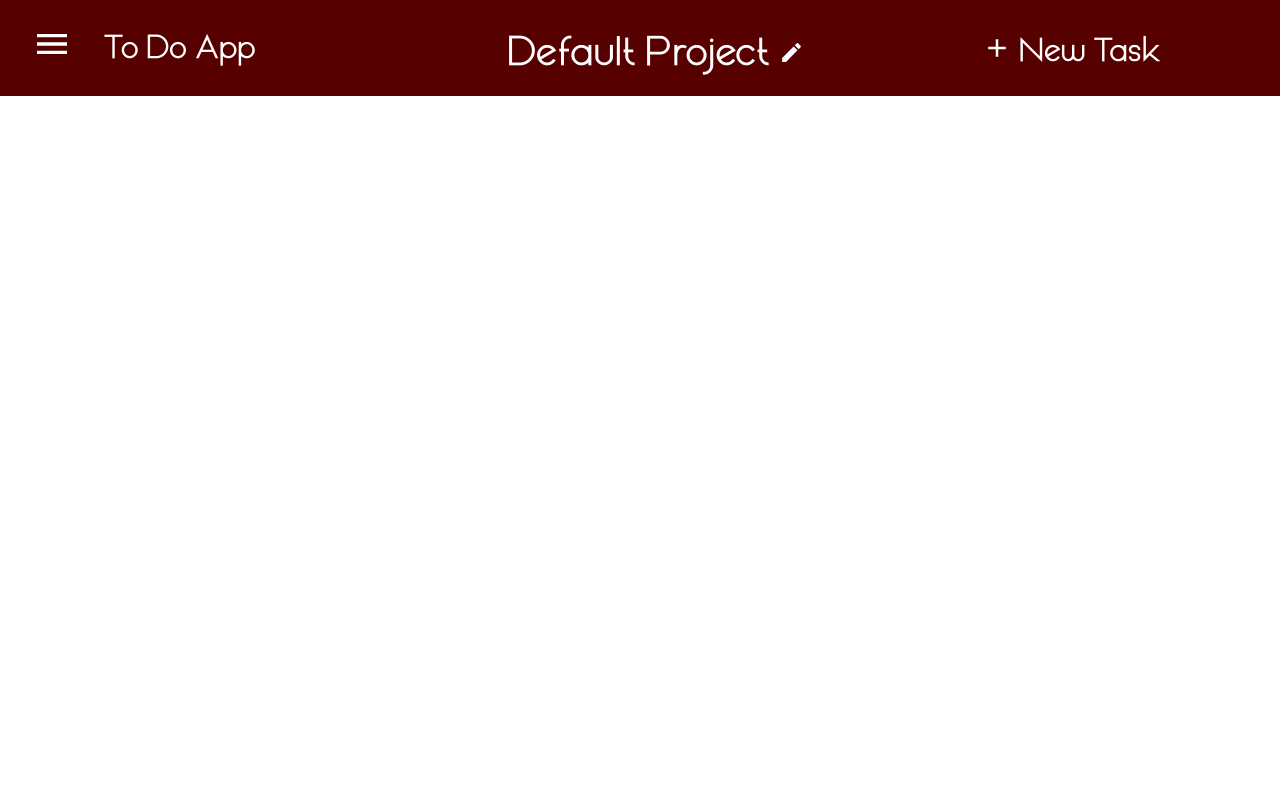
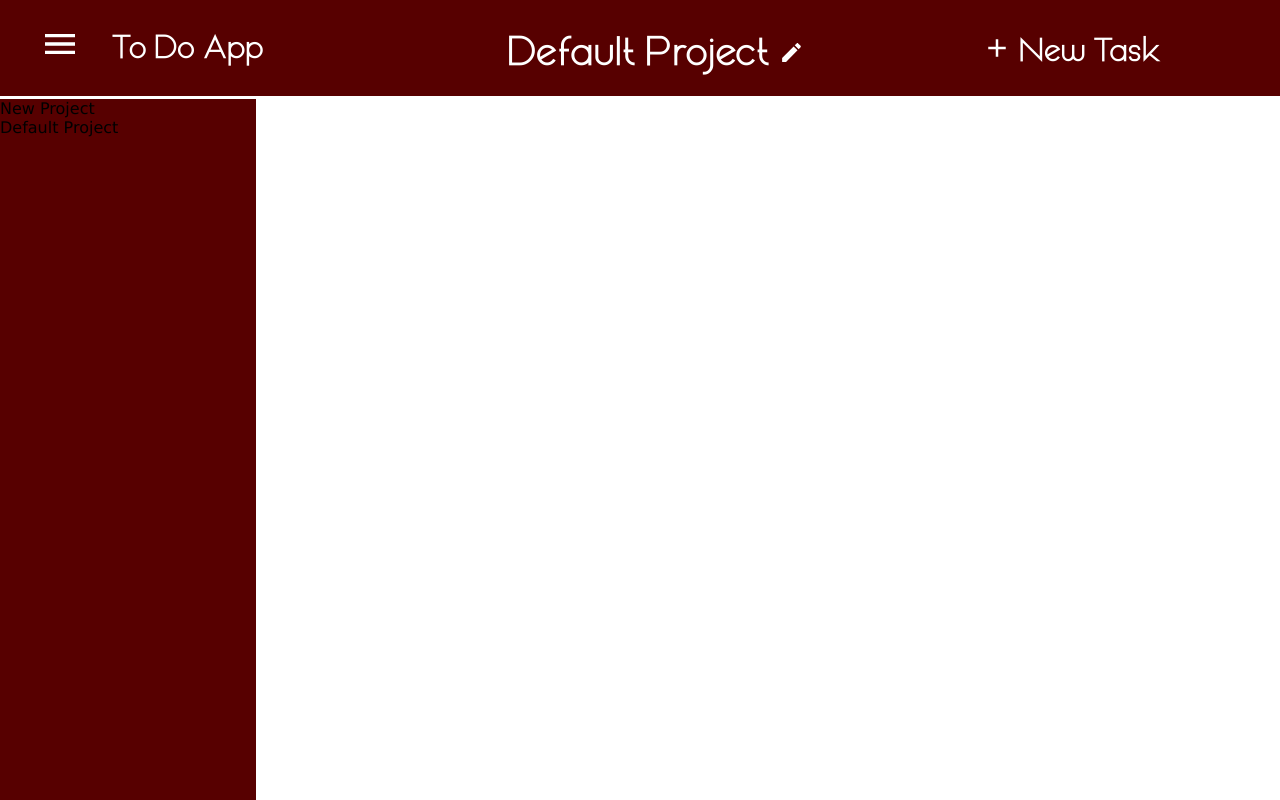
Before and after one commit to Rlaur2/ToDo_App, a website built with webpack: page dist/index.html in a window 1280 px wide. Built offline with Linux system fonts and the light colour scheme.

Commit message:
Start menu styling

```diff
--- a/src/style.css
+++ b/src/style.css
@@ -27,16 +27,39 @@ header {
     padding-left: 2rem;
 }
 
+.open-menu-button {
+    display: flex;
+    padding: .5rem;
+}
+
 .app-name {
     margin-left: 2rem;
     font-family: Environment;
 }
 
-.project-title {
+.project-title-container {
     flex: 1;
     display: flex;
     justify-content: center;
     align-items: baseline;
+}
+
+.project-title-button {
+    display: flex;
+    justify-content: center;
+    align-items: baseline;
+    padding: .5rem;
+}
+
+.new-task-button {
+    display: flex;
+    justify-content: center;
+    align-items: center;
+    padding: .5rem;
+}
+
+.open-menu-button, .project-title-button:hover, .new-task-button:hover {
+    cursor: pointer;
 }
 
 .title {
@@ -45,7 +68,7 @@ header {
     padding-right: .5rem;
 }
 
-.new-task-button {
+.new-task-button-container {
     flex: 1;
     display: flex;
     justify-content: center;
@@ -56,3 +79,10 @@ header {
     font-family: Environment;
     padding-left: .5rem;
 }
+
+.menu {
+    width: 20vw;
+    height: calc(100vh - 6rem);
+    border-top: 1px white solid;
+    background-color: rgb(87, 0, 0)
+}
```
Also changed, not shown: dist/bundle.js, dist/index.html.
